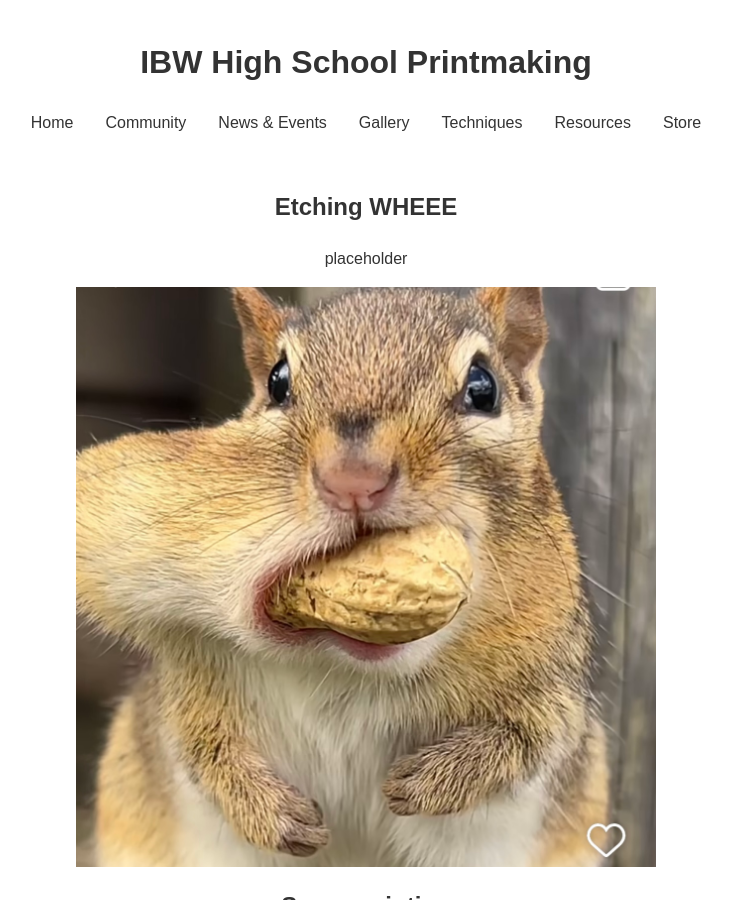
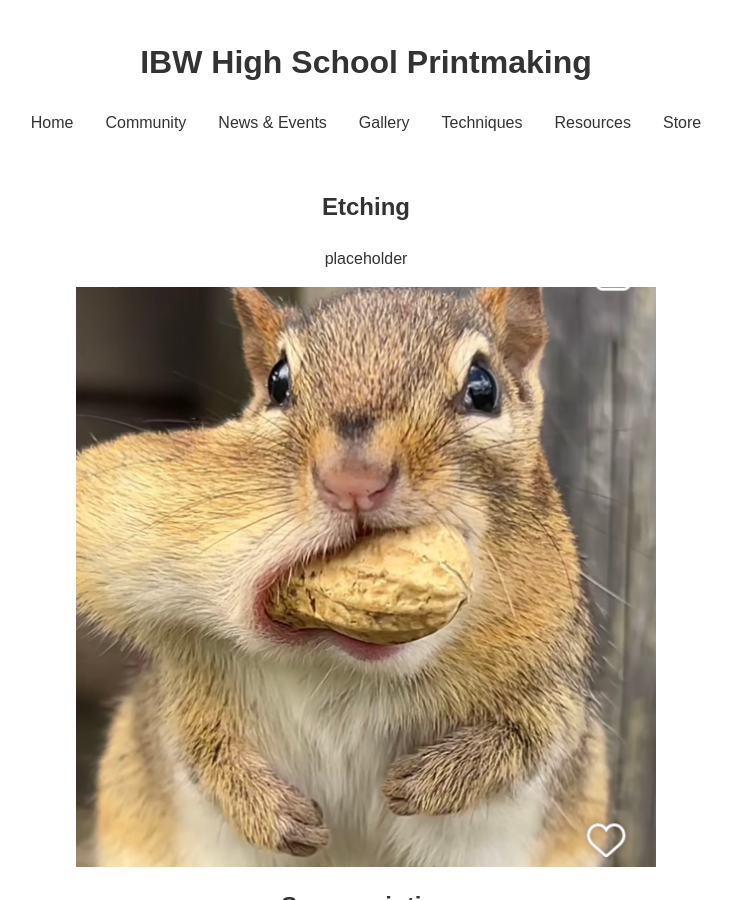
Before and after one commit to IBWPrintmaking/IBWPrintmaking.github.io, a Jekyll site: the page built from techniques.html, in a window 1280 px wide and 900 px high. Shown: the whole window, without its empty margins (274-1006 px from the left). Built offline with Jekyll 4.4.1, drawn with Linux system fonts in a browser that asks for light colours.

Commit message:
random stuff

```diff
--- a/index.html
+++ b/index.html
@@ -12,7 +12,7 @@ title: Home
 
     <!----<img src="assets/designs/IMG_5797.JPG" alt="alternatetext" style="width:1000px;height:800px;" class="center">------>
 
-    <img src="assets/designs/IMG_5797.JPG" alt="alternatetext" style="max-width:2500px; max-height:2500px;" class="center">
+    <img src="assets/designs/IMG_5797.JPG" alt="alternatetext" style="max-width:30000px; max-height:30000px;" class="center">
 
     <h1>Welcome to IBW High School Printmaking</h1>
     <p>placeholder</p>
--- a/techniques.html
+++ b/techniques.html
@@ -8,7 +8,7 @@ title: Techniques
     </head>
     <body>
         <div class="bodytext">
-            <h2>Etching WHEEE</h2>
+            <h2>Etching</h2>
             <p>placeholder</p>
         </div>
         <img src="assets/designs/IMG_5797.JPG" alt="alternatetext" style="max-width:700px;max-height:600px;" class="center">
```
